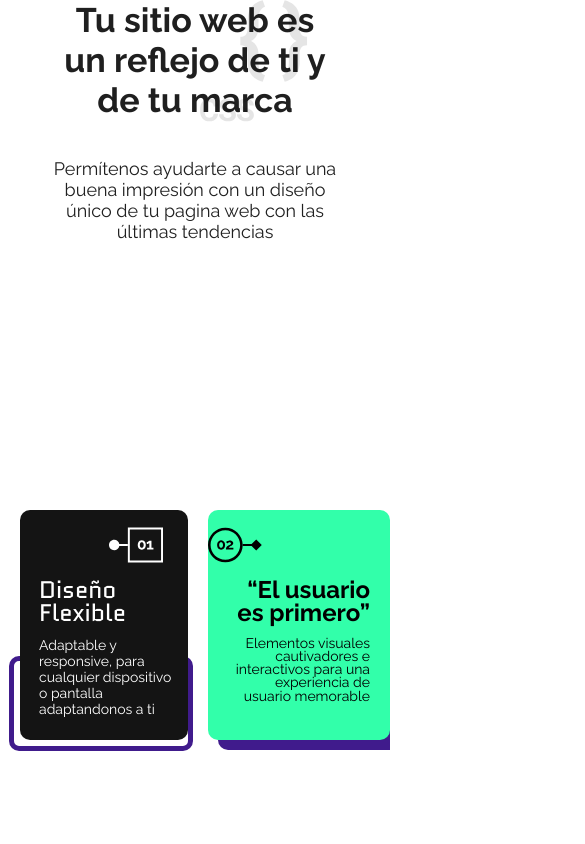
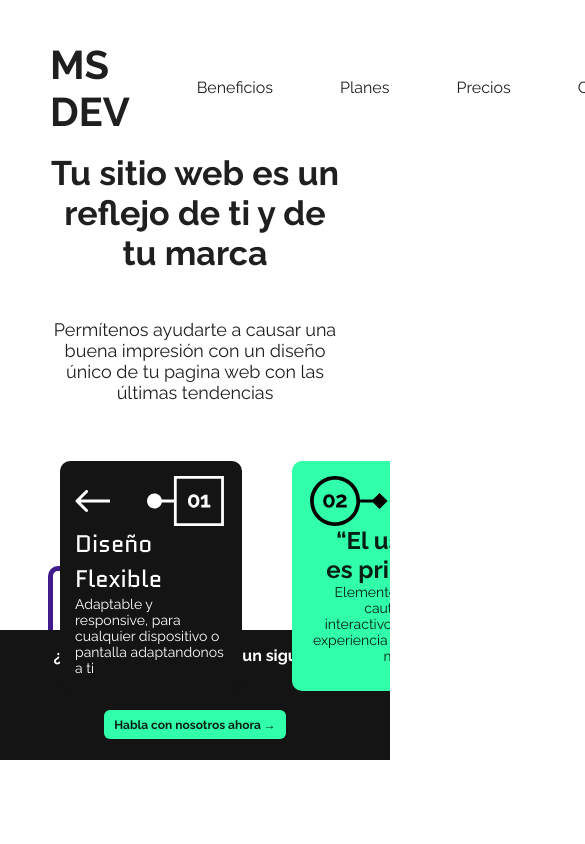
Before and after one commit to MiguelAngelClavijo/MSDEV-WEB, a React app: page / in a window 390 px wide. Shown: the top 844 px of the page, 585 px wide, since content can reach past the window. Built offline with nearby package versions, Linux system fonts and the light colour scheme.

Commit message:
[ADD] corrections to landing page layout

```diff
--- a/src/components/App.jsx
+++ b/src/components/App.jsx
@@ -6,6 +6,7 @@ import { Landing } from "../containers/Landing";
 const App = () => {
   return (
     <div>
+      <Navbar/>
       <Landing />
     </div>
   );
--- a/src/containers/Landing.jsx
+++ b/src/containers/Landing.jsx
@@ -13,9 +13,7 @@ const Landing = () => {
   return (
     <div className="Landing-Container">
       <div className="Landing-Container-Left">
-        <img src={keysicon} />
-        <img src={reacticon} />
-        <p>Tu sitio web es un reflejo de ti y de tu marca</p>
+        <h2>Tu sitio web es un reflejo de ti y de tu marca</h2>
         <p>
           Permítenos ayudarte a causar una buena impresión con un diseño único
           de tu pagina web con las últimas tendencias
@@ -26,31 +24,26 @@ const Landing = () => {
         </div>
       </div>
       <div className="Landing-Container-Right">
-        <img src={jsicon} />
-        <img src={cssicon} />
-        <div className="Black-Card">
-          <div className="Content-Black-Card">
-            <div className="Black-Card-img">
+
+        <div className="Black-Card Landing-card">
+          <div>
             <img src={backarrow} />
             <img src={numvector} />
           </div>
-            <div className="Black-Card-Text">
-              <p id="Black-Card-Text-Header">Diseño Flexible</p>
+          <h3 id="Black-Card-Text-Header">Diseño Flexible</h3>
           <p id="Black-Card-Text-Body">
             Adaptable y responsive, para cualquier dispositivo o pantalla
             adaptandonos a ti
           </p>
         </div>
-          </div>
-        </div>
-        <div className="Green-Card">
-          <div className="Content-Green-Card">
-            <div className="Green-Card-img">
+
+        <div className="Green-Card Landing-card">
+          <div>
             <img src={numvector2} />
             <img src={backarrow2} />
           </div>
-            <div className="Green-Card-Text">
-              <p id="Green-Card-Text-Header">“El usuario es primero”</p>
+
+          <h3 id="Green-Card-Text-Header">“El usuario es primero”</h3>
           <p id="Green-Card-Text-Body">
             Elementos visuales cautivadores e interactivos para una
             experiencia de usuario memorable
@@ -58,8 +51,6 @@ const Landing = () => {
         </div>
       </div>
     </div>
-      </div>
-    </div>
   );
 };
 
--- a/src/styles/Landing.css
+++ b/src/styles/Landing.css
@@ -1,451 +1,230 @@
-.Landing-Container {
+.Landing-Container{
   display: flex;
-  flex-direction: row;
+  box-sizing: border-box;
   justify-content: center;
-  width: 100%;
-  height: 720px;
-  align-items: center;
-  gap: 350px;
+  gap: 20px;
+  height: 100vh;
 }
+/*----------------------------------------------------------------------------*/
+.Landing-Container-Left{
+  display: flex;
+  justify-content: center;
+  flex-direction: column;
+  box-sizing: border-box;
+  width:600px ;
+}
+.Landing-Container-Left h2{
+  font-weight: bold;
+  font-size: 58px;
 
-.Landing-Container-Left img {
-  position: relative;
-  z-index: -1;
-  width: 140px;
-  height: 120px;
-  margin: -60px;
 }
+.Landing-Container-Left p{
+  font-size:24px ;
+}
+/*----------------------------------------------------------------------------*/
 
-.Landing-Container-Left img:nth-child(1) {
-  top: 60px;
-  left: 79px;
-}
-
-.Landing-Container-Left img:nth-child(2) {
-  top: 350px;
-  left: 550px;
-}
-
-.Landing-Container-Left {
-  display: flex;
-  flex-direction: column;
-  justify-content: space-between;
-  gap: 38px;
-  margin: 0;
-}
-
-.Landing-Container-Left p {
-  margin: 0;
-}
-
-.Landing-Container-Left p:nth-child(3) {
-  width: 450px;
-  height: auto;
-  font-size: 58px;
-  font-weight: 700;
-}
-
-.Landing-Container-Left p:nth-child(4) {
-  width: 450px;
-  height: auto;
-  font-size: 24px;
-  font-weight: 400;
-}
-
-.Landing-Container-Bottom {
-  display: flex;
-  flex-direction: column;
-  position: relative;
+.Landing-Container-Bottom{
+  box-sizing: border-box;
+  background: #141414;
   width: 540px;
   height: 158px;
-  background-color: #141414;
-  padding: 29px 40px;
-  box-sizing: border-box;
-  gap: 17px;
   border-radius: 10px;
+  padding-left: 25px;
+
 }
-
-.Landing-Container-Bottom p:nth-child(1) {
-  color: #fff;
-  width: 461px;
-  font-size: 22px;
-  font-weight: 700;
+.Landing-Container-Bottom p{
+  color: white;
+  font-weight: bold;
+  font-size:24px ;
 }
-
-.Landing-Container-Bottom button {
+.Landing-Container-Bottom button{
   width: 295px;
   height: 53px;
   font-size: 20px;
-  font-weight: 700;
 }
 
-.Landing-Container-Right {
-  height: 100%;
-  width: 557px;
+
+/*----------------------------------------------------------------------------*/
+.Landing-Container-Right{
+  display: flex;
+  flex-direction: column;
+  width: 600px;
+  padding-top: 80px;
+}
+.Landing-card{
+  display: flex;
+  flex-direction: column;
+  box-sizing: border-box;
+  width: 251px;
+  height: 317px;
+  border-radius: 10px;
+  padding: 15px;
+  position: relative;
+}
+.Landing-card>div {
+  display: flex;
+  justify-content: space-between;
 }
 
-.Landing-Container-Right img:nth-child(1) {
-  top: 660px;
-  left: 279px;
-  position: relative;
-  z-index: -1;
-  margin: -60px;
-}
-
-.Landing-Container-Right img:nth-child(2) {
-  top: 150px;
-  left: 260px;
-  position: relative;
-  z-index: -1;
-  margin: -60px;
-}
-
-/*Estilos Card Balck*/
-.Black-Card {
-  display: flex;
-  position: relative;
-  top: 63px;
-  left: 0;
-  width: 251px;
-  height: 317px;
-  background-color: #141414;
-  border-radius: 10px;
+.Landing-card h3{
+  font-size: 36px;
   margin: 0;
 }
-
-.Black-Card::before {
+.Landing-card p{
+  font-size: 20px;
+  margin: 20px 0px 0px 0px;
+}
+.Landing-card::before{
+  content: "";
   display: block;
-  content: "";
-  position: relative;
-  width: 240px;
-  height: 173px;
-  border: 5px solid #401b8c;
-  top: 146px;
-  left: -11px;
+  position: absolute;
   z-index: -1;
   border-radius: 10px;
 }
+/*Black Card*/
+.Black-Card{
+  background-color: #141414;
+}
+.Black-Card h3{
+  color: white;
+  font-family: 'Quantico';
+  font-weight: 400;
+}
+.Black-Card p {
+  color: white;
+}
 
-.Content-Black-Card {
-  position: relative;
-  display: flex;
-  background-color: transparent;
+.Black-Card::before{
+  border: 5px solid #401B8C;
+  width: 251px;
+  height: 173px;
+  top: 145px;
+  right: 3px;
+
+}
+/*Green Card*/
+
+.Green-Card{
+  background-color: #32FFAA;
+  align-self: flex-end;
+}
+.Green-Card h3{
+  text-align: right;
+}
+.Green-Card p {
+  text-align: right;
+}
+.Green-Card::before{
   width: 251px;
   height: 317px;
-  top: 0;
-  z-index: 2;
-  left: 0;
-  margin-top: 0px;
-  margin-left: -250px;
-  flex-direction: column;
-  align-items: center;
-  justify-content: center;
+  background: #401B8C;
+  left: 10px;
+  top: 10px;
 }
 
-.Black-Card-img {
-  width: 100%;
-  height: 90px;
-  display: flex;
-  justify-content: space-between;
-  padding: 0 20px;
-  box-sizing: border-box;
-}
-
-.Black-Card-img img:nth-child(1) {
-  top: 0;
-  left: 0;
-  margin: 0;
-}
-
-.Black-Card-img img:nth-child(2) {
-  top: 0;
-  left: 0;
-  margin: 0;
-}
-
-.Black-Card-Text {
-  width: 100%;
-  height: 210px;
-  display: flex;
-  flex-direction: column;
-  padding: 0 20px;
-  box-sizing: border-box;
-  gap: 22px;
-}
-
-#Black-Card-Text-Header {
-  color: #fff;
-  font-family: "Quantico", sans-serif;
-  font-size: 36px;
-  margin: 0;
-  line-height: 95.5%;
-}
-
-#Black-Card-Text-Body {
-  color: #fff;
-  font-family: "Raleway", sans-serif;
-  font-size: 19px;
-  margin: 0;
-  font-weight: 100;
-}
-
-/*Estilos Card Green*/
-.Green-Card {
-  position: relative;
-  bottom: 3px;
-  left: 300px;
-  right: 0;
-  width: 251px;
-  height: 317px;
-  background-color: #32ffaa;
-  border-radius: 10px;
-  margin: 0;
-}
-
-.Green-Card::before {
-  display: block;
-  content: "";
-  position: relative;
-  width: 251px;
-  height: 317px;
-  background-color: #401b8c;
-  top: 10px;
-  left: 10px;
-  z-index: -1;
-  border-radius: 10px;
-}
-
-.Content-Green-Card {
-  position: relative;
-  display: flex;
-  background-color: transparent;
-  width: 251px;
-  height: 317px;
-  top: 0;
-  z-index: 2;
-  left: 0;
-  margin-top: -315px;
-  margin-left: 0;
-  flex-direction: column;
-  align-items: center;
-  justify-content: center;
-}
-
-.Green-Card-img {
-  width: 100%;
-  height: 90px;
-  display: flex;
-  justify-content: space-between;
-  padding: 0 20px;
-  box-sizing: border-box;
-}
-
-.Green-Card-img img:nth-child(1) {
-  top: 0;
-  left: 0;
-  margin: 0;
-}
-
-.Green-Card-img img:nth-child(2) {
-  top: 0;
-  left: 0;
-  margin: 0;
-}
-
-.Green-Card-Text {
-  width: 100%;
-  height: 210px;
-  display: flex;
-  flex-direction: column;
-  padding: 0 20px;
-  box-sizing: border-box;
-  gap: 22px;
-}
-
-#Green-Card-Text-Header {
-  color: #000;
-  font-size: 36px;
-  margin: 0;
-  line-height: 95.5%;
-  font-weight: 700;
-  text-align: end;
-}
-
-#Green-Card-Text-Body {
-  color: #000;
-  font-family: "Raleway", sans-serif;
-  font-size: 20px;
-  margin: 0;
-  font-weight: 100;
-  text-align: end;
-  line-height: 95.5%;
-}
+/*----------------------------------------------------------------------------*/
 
 @media (max-width: 575.98px) {
-  .Landing-Container {
+  .Landing-Container{
     flex-direction: column;
-    gap: 0;
-    width: 100%;
+    overflow: hidden;
     height: auto;
   }
+  /*----------------------------------------------------------------------------*/
+  .Landing-Container-Left{
+    width: 100%;
 
-  .Landing-Container-Left {
+  }
+  .Landing-Container-Left h2{
+    text-align: center;
+    font-size: 34px;
+    padding: 0px 50px;
+  }
+  .Landing-Container-Left p{
+    text-align: center;
+    font-size: 18px;
+    padding: 0px 50px;
+  }
+  /*----------------------------------------------------------------------------*/
+
+  .Landing-Container-Bottom{
+    display: flex;
+    flex-direction: column;
+    align-items: center;
+    position: absolute;
+    border-radius: 0px;
     width: 100%;
+    height: 130px;
+    padding-left: 0px;
+    gap: 10px;
+    top: 630px
   }
-
-  .Landing-Container-Left p {
-    width: 284px !important;
+  .Landing-Container-Bottom p{
+    font-size:16px ;
   }
-
-  .Landing-Container-Left img:nth-child(2) {
-    display: none;
-  }
-
-  .Landing-Container-Right {
-    display: flex;
-    width: 100%;
-    height: 350px;
-    padding: 0;
-    padding-left: 20px;
-    gap: 20px;
-    overflow-x: scroll;
-    box-sizing: border-box;
-    margin-top: 30px;
-    justify-content: flex-start;
-    flex-shrink: 0;
-  }
-
-  .Landing-Container-Right img:nth-child(1) {
-    position: absolute;
-    width: 54px !important;
-    height: 40px !important;
-  }
-
-  .Landing-Container-Right img:nth-child(2) {
-    position: absolute;
-    width: 54px !important;
-    height: 40px !important;
-  }
-
-  .Landing-Container-Left img {
-    width: 126px;
-    height: 82px;
-  }
-
-  .Landing-Container-Left p:nth-child(3) {
-    font-size: 34px;
-  }
-
-  .Landing-Container-Left p:nth-child(4) {
-    font-size: 18px;
-  }
-
-  .Landing-Container-Left {
-    justify-content: center;
-    align-items: center;
-  }
-
-  .Landing-Container-Left p {
-    text-align: center;
-  }
-
-  .Black-Card {
-    top: 0;
-    left: 0;
-    width: 182px !important;
-    height: 230px;
-  }
-
-  .Black-Card::before {
-    width: 174px !important;
-    height: 85px;
-  }
-
-  .Content-Black-Card {
-    width: 182px;
-    height: 230px;
-    left: 65px;
-  }
-
-  .Black-Card-img img:nth-child(1) {
-    display: none;
-  }
-
-  .Black-Card-img img:nth-child(2) {
-    width: 54px !important;
-    height: 40px !important;
-    left: 90px;
-    top: 15px;
-  }
-
-  .Black-Card-Text {
-    gap: 12px;
-  }
-
-  #Black-Card-Text-Header {
-    font-size: 24px;
-  }
-
-  #Black-Card-Text-Body {
-    font-size: 14px;
-  }
-
-  .Green-Card {
-    top: 0;
-    left: 0;
-    width: 182px;
-    height: 230px;
-  }
-
-  .Green-Card::before {
-    width: 182px;
-    height: 230px;
-  }
-
-  .Content-Green-Card {
-    width: 182px;
-    height: 230px;
-    top: 85px;
-  }
-
-  .Green-Card-img img:nth-child(1) {
-    top: 15px;
-  }
-
-  .Green-Card-img img:nth-child(2) {
-    display: none;
-  }
-
-  .Green-Card-Text {
-    gap: 12px;
-  }
-
-  #Green-Card-Text-Header {
-    font-size: 24px;
-  }
-
-  #Green-Card-Text-Body {
-    font-size: 14px;
-  }
-
-  .Landing-Container-Bottom {
-    width: 100%;
-    height: 200px;
-    border-radius: 0;
-    align-items: center;
-    gap: 30px;
-    top: 700px;
-  }
-
-  .Landing-Container-Bottom p:nth-child(1) {
-    text-align: center;
-    font-size: 16px;
-    width: 100% !important;
-  }
-
-  .Landing-Container-Bottom button {
+  .Landing-Container-Bottom button{
     width: 182px;
     height: 29px;
     font-size: 12px;
+    border-radius: 6px;
+  }
+
+  /*----------------------------------------------------------------------------*/
+  .Landing-Container-Right{
+    display: flex;
+    flex-direction: row;
+    overflow-x: scroll;
+    width: auto;
+    justify-content: flex-start;
+    box-sizing: border-box;
+    height: 250px;
+    padding: 0px 60px;
+    margin: 20px 0px;
+    gap: 50px;
+
+  }
+  .Landing-card{
+
+    width: 182px;
+    height: 230px;
+    padding: 15px;
+    flex-shrink: 0;
+  }
+  .Landing-card>div {
+    display: flex;
+    justify-content: space-between;
+    height: 50px;
+  }
+
+  .Landing-card h3{
+    font-size: 24px;
+  }
+  .Landing-card p{
+    font-size: 14px;
+    margin: 0px 0px 0px 0px;
+  }
+
+  /*Black Card*/
+
+
+  .Black-Card::before{
+    width: 182px;
+    height: 125px;
+    top: 105px;
+    right: 2px;
+
+  }
+  /*Green Card*/
+
+  .Green-Card{
+    background-color: #32FFAA;
+    align-self: normal;
+  }
+
+  .Green-Card::before{
+    width: 182px;
+    height: 230px;
+    left: 10px;
+    top: 10px;
   }
 }
```
Lines whose indentation alone changed are shown as unchanged.
